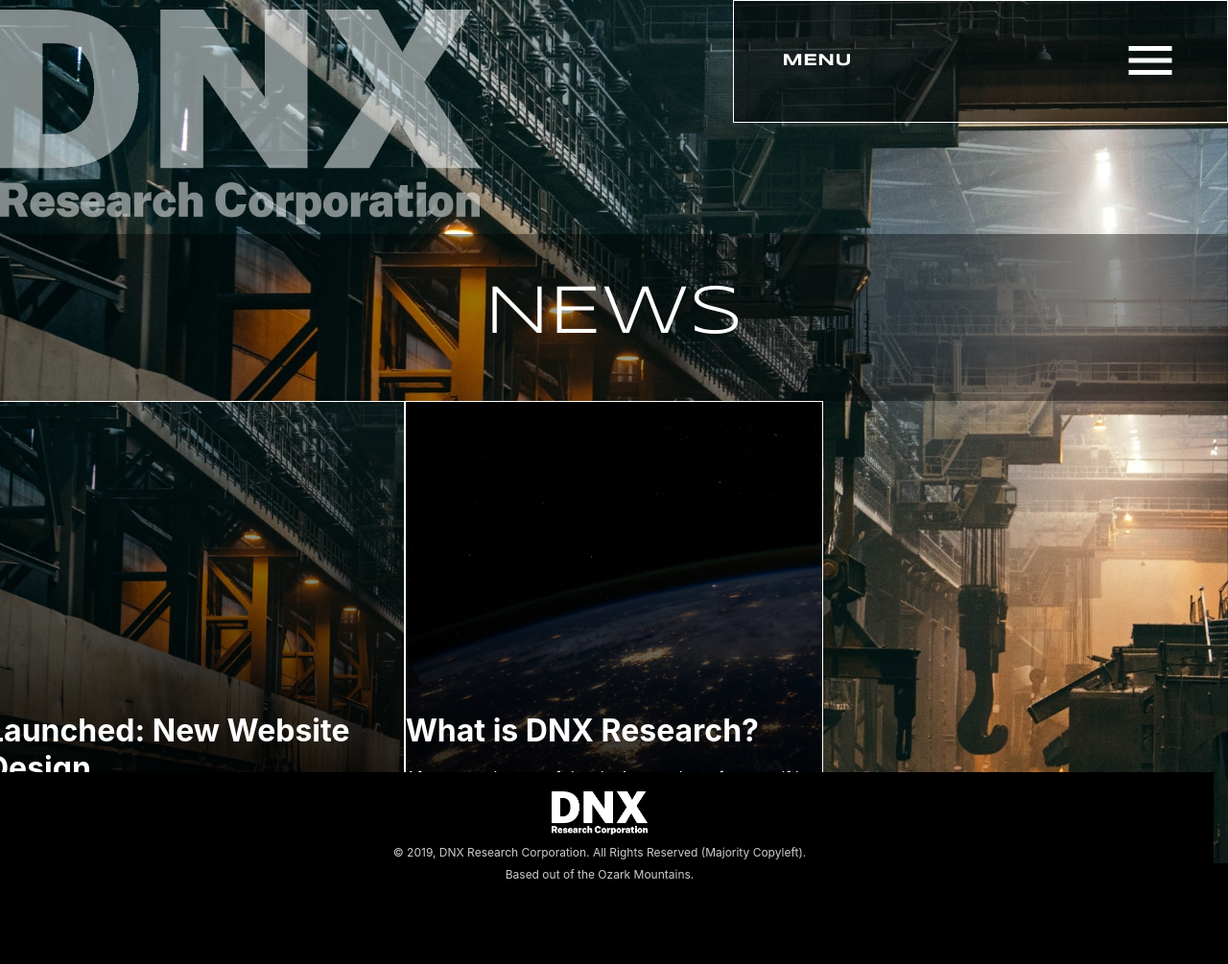
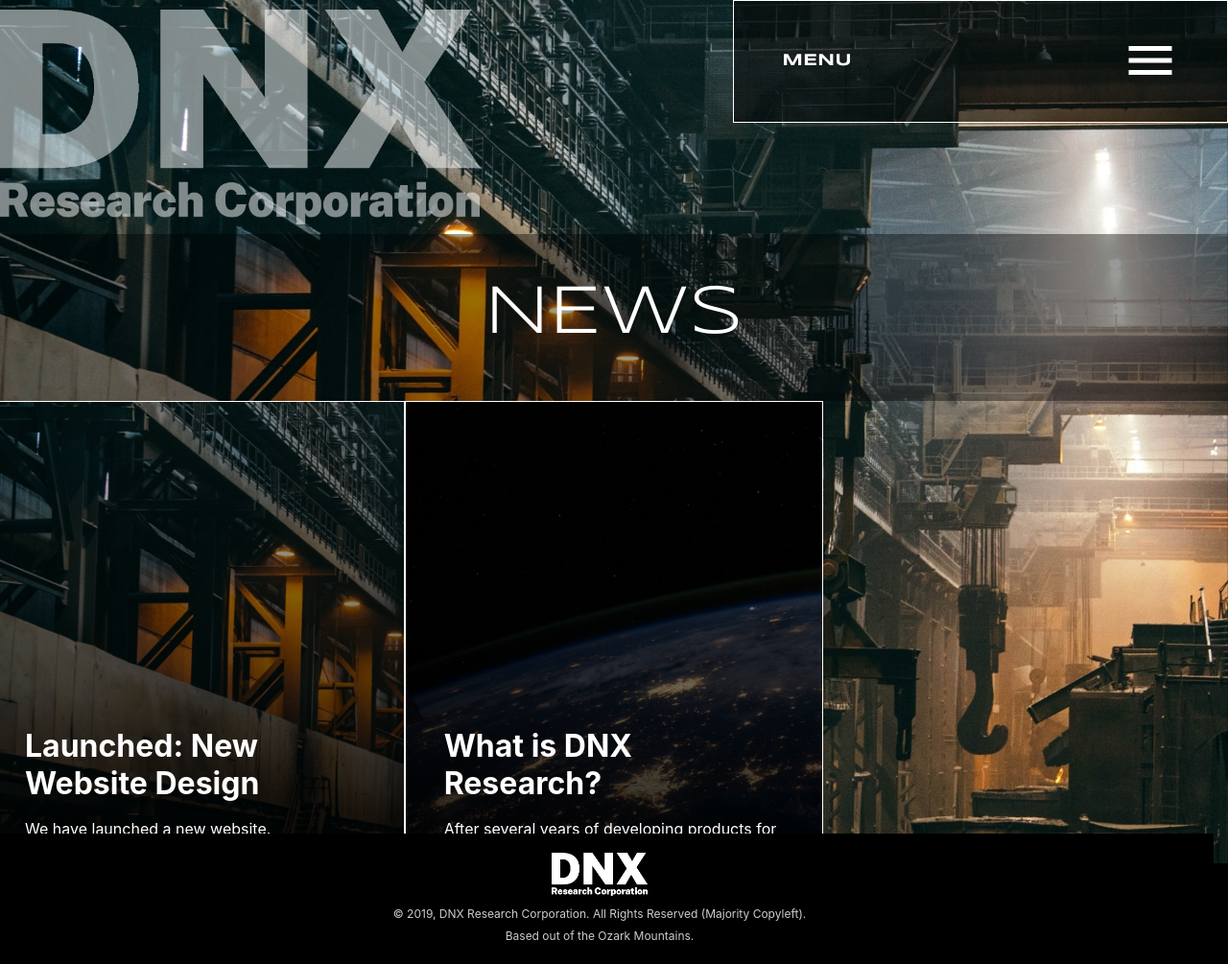
Before and after one commit to dnxresearch/dnxresearch.github.io, a Jekyll site: the page built from pages/news.html, in a window 1280 px wide. Shown: the whole page at 96% size. Built offline with Jekyll 4.4.1, drawn with Linux system fonts in a browser that asks for light colours; before the commit the page ends 941 px from its top, so only the background shows below that.

Commit message:
fixed styling added backup gemfile

```diff
--- a/assets/css/app.css
+++ b/assets/css/app.css
@@ -323,7 +323,6 @@
 
 .news-item {
     color: #fff;
-    padding-bottom: 40px;
     width: 100%;
     display: inline-block;
     padding-top: 300px;
@@ -331,14 +330,14 @@
     width: 100%;
     display: inline-block;
     position: relative;
-
 }
 
 .news-item .meta-content {
     bottom: 0;
     width: 100%;
     left: 0;
-    padding: 40px 80px;
+    padding: 40px 40px;
+    display: inline-block;
 }
 
 .news-item-parent .overlay {
@@ -356,6 +355,7 @@
 
 .news-item:hover {
     color: #fff;
+    text-decoration: none;
 }
 
 .news-item:hover h2, .news-item:hover span {
```
Also changed, not shown: moveback/Gemfile.lock (added).
